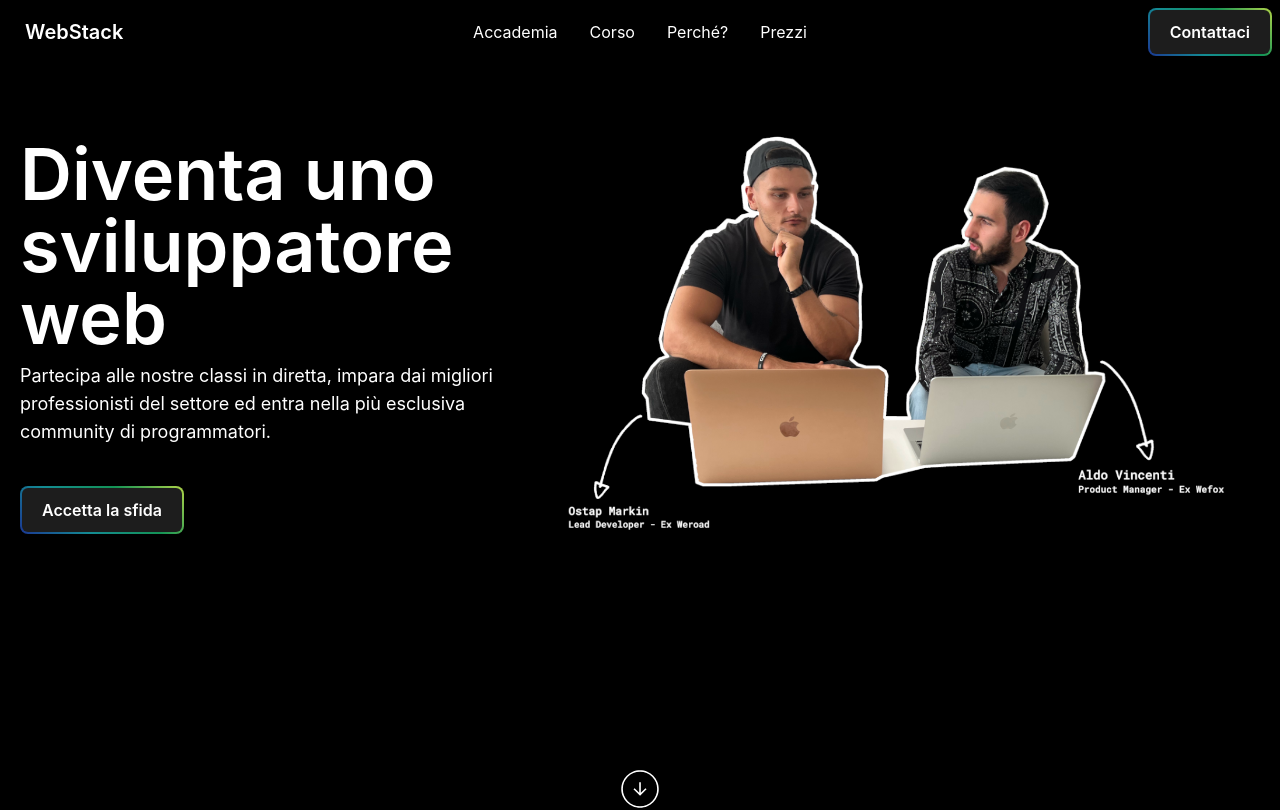
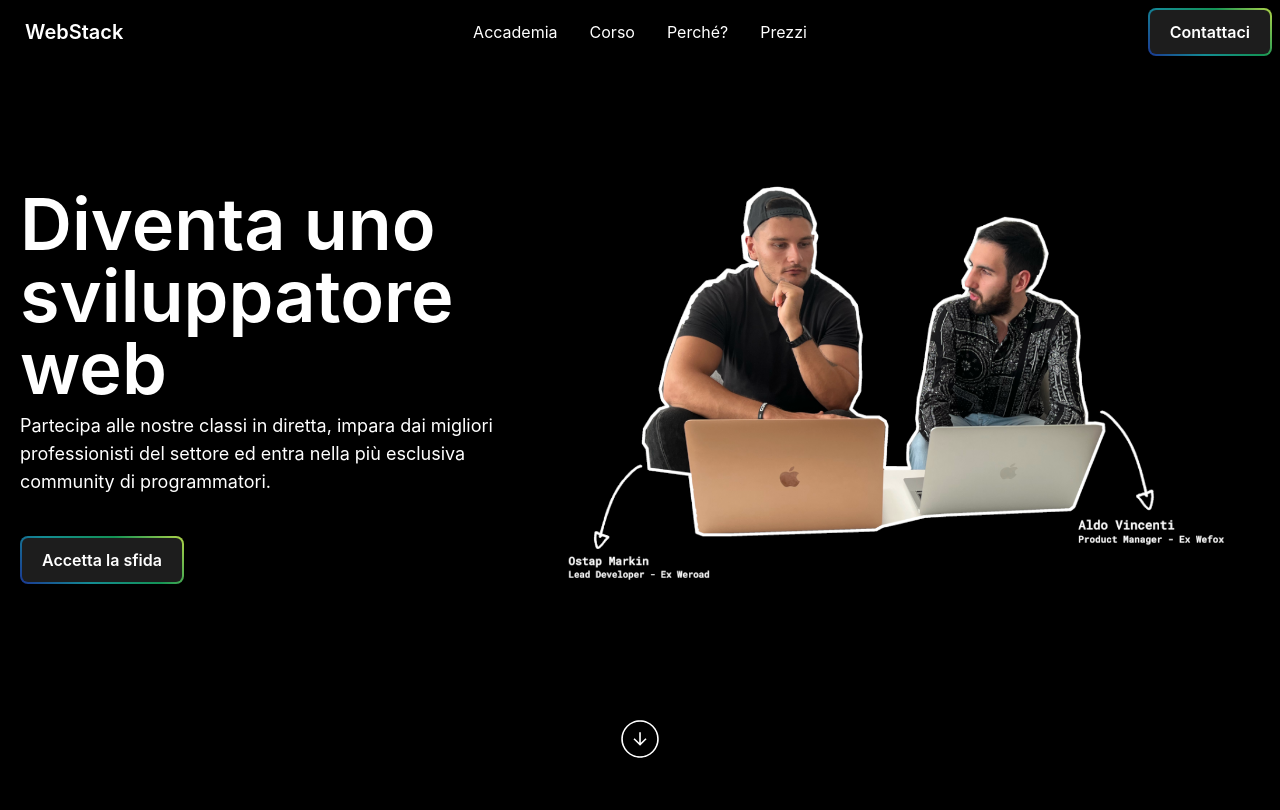
Before and after one commit to webstack-academy/landing, a React (Vite) app: page / in a window 1280 px wide. Shown: the top 810 px of the page. Built offline with nearby package versions, Linux system fonts and the light colour scheme.

Commit message:
fix: changed marginTop of the bottom arrow

```diff
--- a/src/modules/home/pages/home.page.tsx
+++ b/src/modules/home/pages/home.page.tsx
@@ -97,7 +97,7 @@ class HomePage extends Component {
               {/* ./Right column */}
             </div>
 
-            <div className="text-center" style={{ marginTop: 200 }}>
+            <div className="text-center" style={{ marginTop: 100 }}>
               <button
                 className="inline-block rounded-full"
                 style={{ width: 50, height: 50, paddingTop: 10 }}
```
